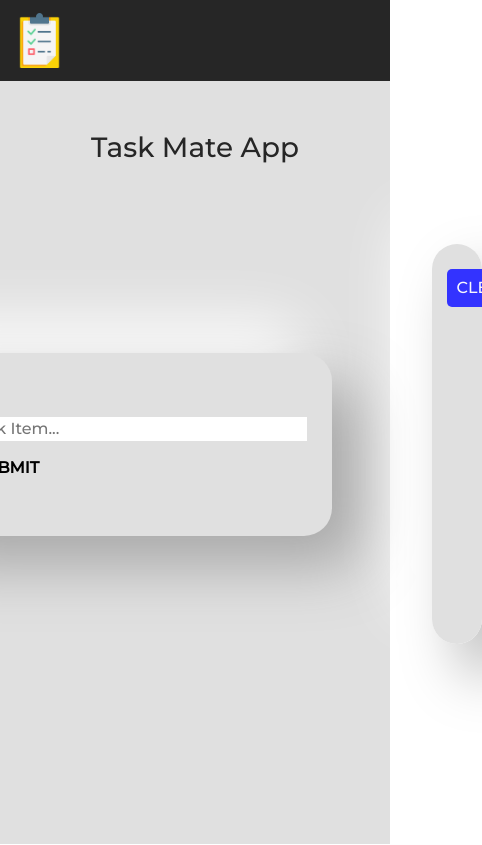
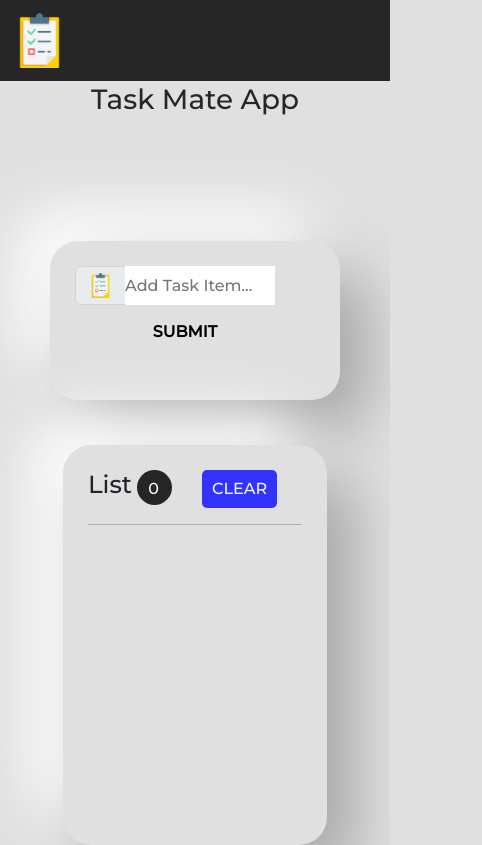
Before and after one commit to Enocho1-1/Task-Mate, a React (Create React App) app in the folder taskmate/: page / in a window 390 px wide. Shown: the whole page, 482 px wide, since content can reach past the window. Built offline with nearby package versions, Linux system fonts and the light colour scheme.

Commit message:
7th commit
-mobile media query

```diff
--- a/taskmate/src/App.js
+++ b/taskmate/src/App.js
@@ -1,6 +1,6 @@
 import { Header } from './components/Header';
 import { TaskList } from './components/TaskList';
-import './App.css';
+
 
 function App() {
   return (
--- a/taskmate/src/components/form.css
+++ b/taskmate/src/components/form.css
@@ -89,3 +89,19 @@
     border: none;
     background: transparent;
   }
+
+  @media (max-width: 480px) {
+    .taskInput{
+      margin: 45px 50px;
+    }
+
+    .input-group > input{
+      width: 150px;
+    }
+
+
+  .taskInput button {
+    position: relative;
+    left: 15%;
+  }
+}
--- a/taskmate/src/components/tasklist.css
+++ b/taskmate/src/components/tasklist.css
@@ -18,3 +18,14 @@ animation: fade ease-in 2s;
     align-items: center;
     margin-top: 5rem;
 }
+
+@media (max-width: 480px) {
+    .taskContainer{
+        position: relative;
+        margin-top: 2px;
+    }
+
+    .taskContainer > div{
+        flex-direction: column;
+    }
+}
--- a/taskmate/src/components/userlist.css
+++ b/taskmate/src/components/userlist.css
@@ -89,3 +89,15 @@ button img{
    top: 20%;
    left: 32%;
 }
+
+/* Media Query for Mobile Devices */
+@media (max-width: 480px) {
+    ul{
+        display: grid;
+        grid-template-columns: 1fr;
+        column-gap: 5px;
+        row-gap: 5px;
+        border-radius: 0.313rem;
+        padding: 5px;
+    }
+}
--- a/taskmate/src/index.css
+++ b/taskmate/src/index.css
@@ -21,6 +21,10 @@
     box-sizing: border-box;
 }
 
+body{
+    background-color: var(--theme-gray);
+}
+
 h1,
 h2{
     font-family: 'Montserrat', sans-serif;
@@ -29,6 +33,5 @@ h2{
 main{
     height: 100vh;
     width: 100vw;
-    background-color: var(--theme-gray);
     font-family: 'Montserrat', sans-serif;
 }
```
Also changed, not shown: taskmate/src/App.css (deleted).
